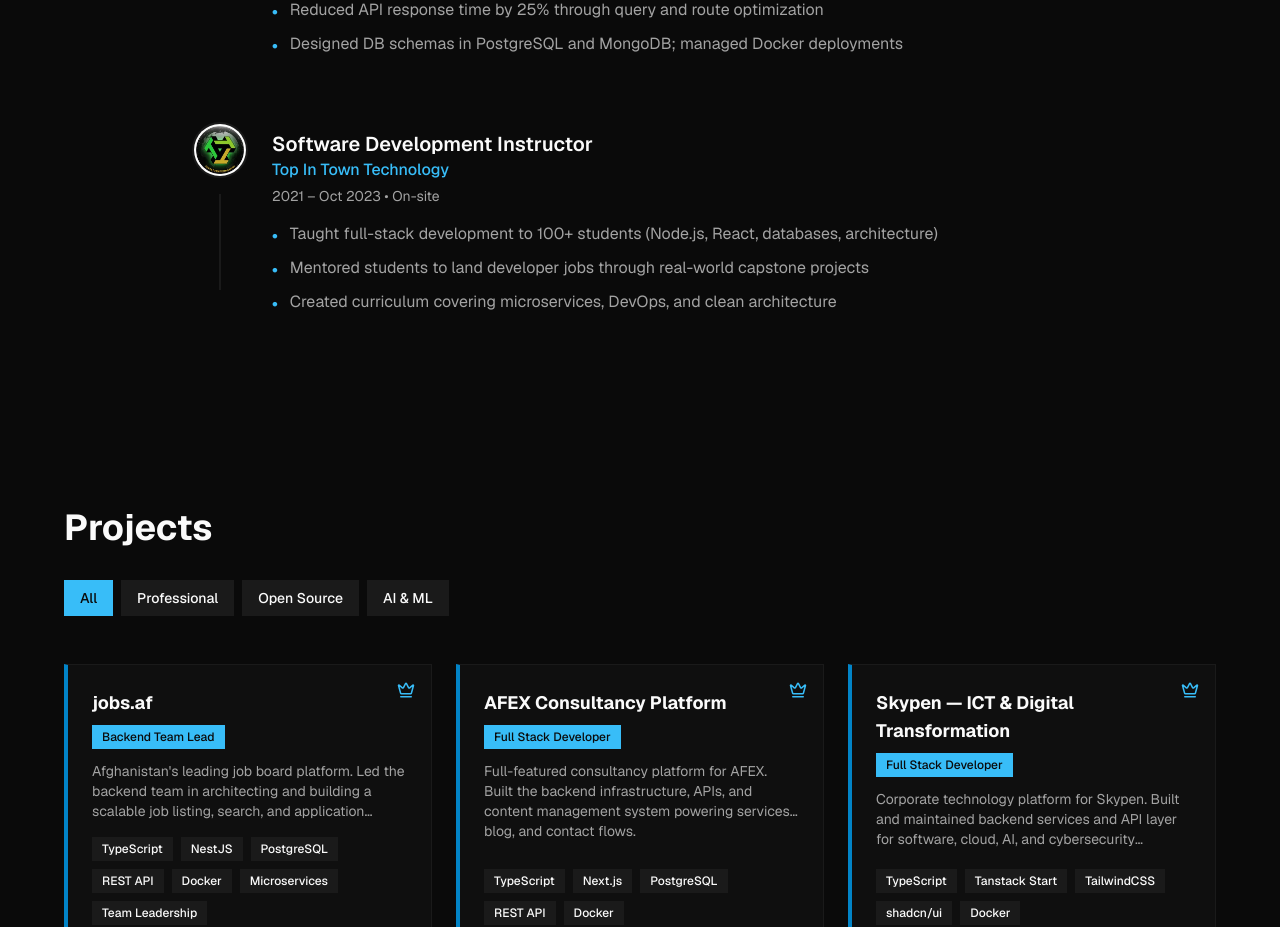
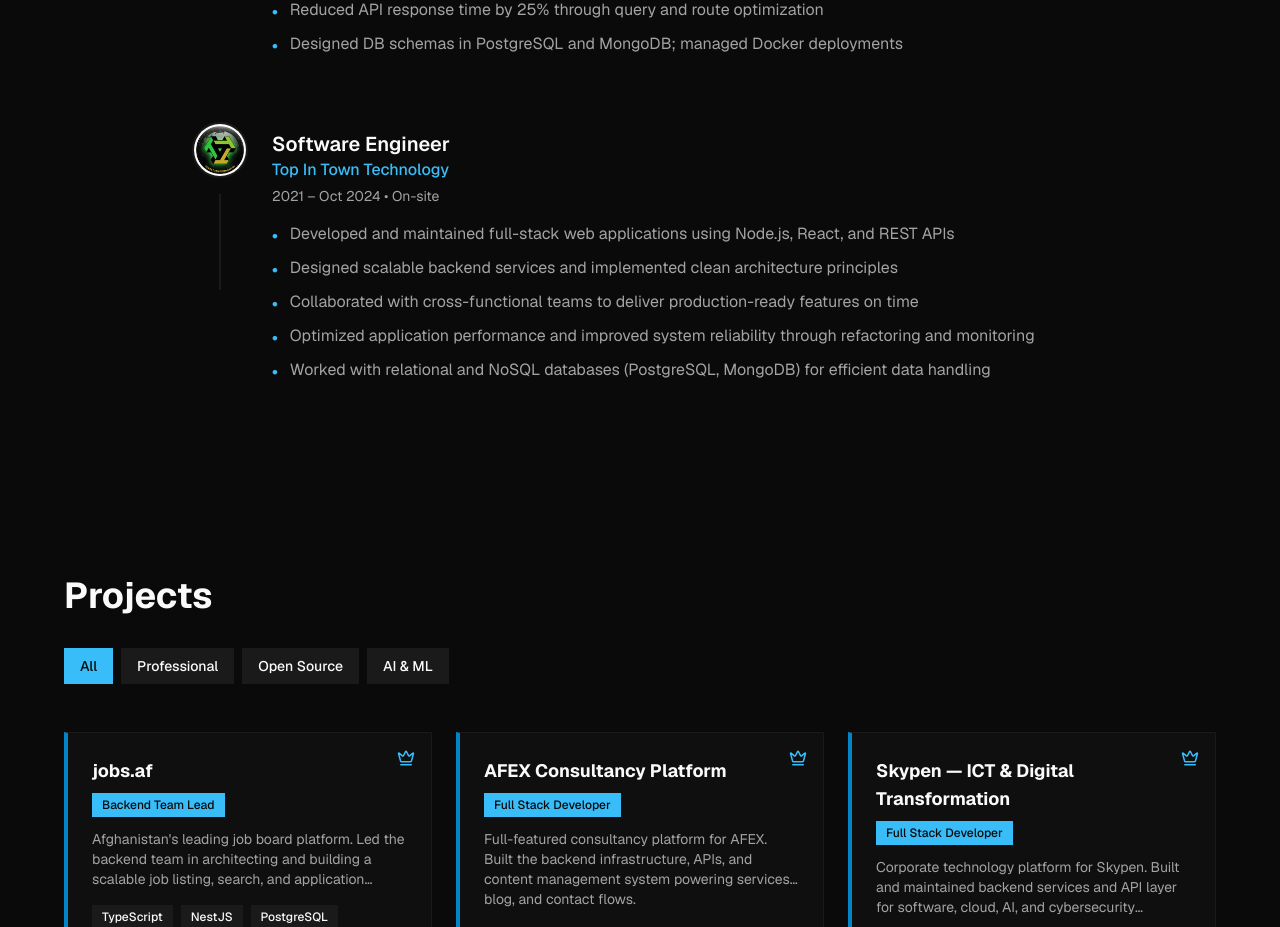
Before and after one commit to starkbaknet/baktash, a Next.js app: page / in a window 1280 px wide. Shown: the part 2645-3572 px from the top of the page. Built offline with nearby package versions, Linux system fonts and the light colour scheme; no server answers.

Commit message:
Update experience.tsx

```diff
--- a/components/portfolio/experience.tsx
+++ b/components/portfolio/experience.tsx
@@ -30,17 +30,19 @@
     ],
   },
   {
-    role: 'Software Development Instructor',
-    company: 'Top In Town Technology',
-    period: '2021 – Oct 2023',
-    location: 'On-site',
-    logo: '/ttt.jpg',
-    bullets: [
-      'Taught full-stack development to 100+ students (Node.js, React, databases, architecture)',
-      'Mentored students to land developer jobs through real-world capstone projects',
-      'Created curriculum covering microservices, DevOps, and clean architecture',
-    ],
-  },
+  role: 'Software Engineer',
+  company: 'Top In Town Technology',
+  period: '2021 – Oct 2024',
+  location: 'On-site',
+  logo: '/ttt.jpg',
+  bullets: [
+    'Developed and maintained full-stack web applications using Node.js, React, and REST APIs',
+    'Designed scalable backend services and implemented clean architecture principles',
+    'Collaborated with cross-functional teams to deliver production-ready features on time',
+    'Optimized application performance and improved system reliability through refactoring and monitoring',
+    'Worked with relational and NoSQL databases (PostgreSQL, MongoDB) for efficient data handling',
+  ],
+}
 ]
 
 export function Experience() {
```
